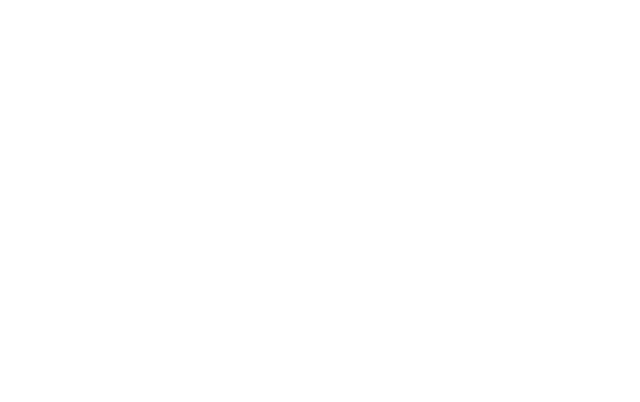
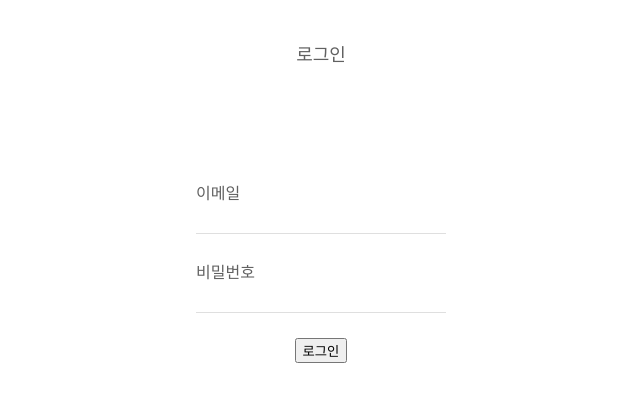
Before and after one commit to scenchive/scenchive.github.io, a React (Create React App) app: page /login in a window 1280 px wide. Before the commit this address had no page. Shown: the top 402 px of the page, without its empty margins (319-959 px from the left). Built offline with nearby package versions, Linux system fonts and the light colour scheme.

Commit message:
[ADD]로그인 가능(수정 필요)

```diff
--- a/src/App.js
+++ b/src/App.js
@@ -3,13 +3,15 @@ import logo from './logo.svg';
 import './App.css';
 import SignupStep1 from "./pages/Signup/SignupStep1/index.tsx"
 import SignupStep2 from "./pages/Signup/SignupStep2/index.tsx";
+import Login from "./pages/Login/index.tsx";
 
 function App() {
   return (
     <div className="App">
       <Routes>
-        <Route path="/" element={<SignupStep1 />} />
+        <Route path="/signupstep1" element={<SignupStep1 />} />
         <Route path="/signupstep2" element={<SignupStep2/>}/>
+        <Route path="/login" element={<Login/>}/>
       </Routes>
     </div>
   );
--- /dev/null
+++ b/src/pages/Login/index.tsx
@@ -0,0 +1,69 @@
+import React, { useRef } from "react";
+import { useState, useEffect } from "react";
+import { useNavigate, useLocation } from "react-router-dom";
+import {
+  Header,
+  Content,
+  LoginArea,
+  RowArea,
+  QuestionRow,
+  AnswerRow,
+}
+  // @ts-ignore
+  from './styles.tsx';
+// import ApiService from "../ApiService.js";
+import axios from "axios";
+
+const Login = () => {
+  const location = useLocation();
+  const navigate = useNavigate();
+  const [email, setEmail] = useState<string>("");
+  const [password, setPassword] = useState<string>("");
+
+  const goToHome = () => {
+    navigate("/")
+  }
+  const goBack = () => {
+    navigate(-1);
+  }
+  const Login = async () => {
+    const data={
+      email:email,
+      password:password,
+    }
+    await axios.post('/login', data)
+    .then((res)=>{
+      console.log(res)
+      if (res.data.token){
+        console.log('로그인 성공했습니다.')
+      }
+    })
+
+
+
+  }
+
+
+  return (
+    <div>
+      <Header>로그인</Header>
+      <Content>
+        <LoginArea>
+          <RowArea>
+            <QuestionRow>이메일</QuestionRow>
+            <AnswerRow type="text" onChange={(e: { target: { value: React.SetStateAction<string>; }; })=>setEmail(e.target.value)}/>
+          </RowArea>
+          <RowArea>
+            <QuestionRow>비밀번호</QuestionRow>
+            <AnswerRow type="password" onChange={(e: { target: { value: React.SetStateAction<string>; }; })=>setPassword(e.target.value)} />
+          </RowArea>
+
+        </LoginArea>
+
+        <button onClick={Login}>로그인</button>
+      </Content>
+    </div>
+  );
+};
+
+export default Login;
--- /dev/null
+++ b/src/pages/Login/styles.tsx
@@ -0,0 +1,52 @@
+import styled from "@emotion/styled"
+
+export const Header = styled.div`
+    label:header;
+    color:#616161;
+    font-size:18px;
+    margin-top:40px;
+`
+export const Content=styled.div`
+    label:content;
+    display:flex;
+    flex-direction:column;
+    jusify-content:center;
+    margin-top:50px;
+    padding-left:20px;
+    padding-right:20px;
+    align-items:center;
+`
+
+export const LoginArea=styled.div`
+    label:info-area;
+    align-items:start;
+    margin-top:64px;
+    display:flex;
+    flex-direction:column;
+
+`
+
+export const RowArea=styled.div`
+    max-width:90%;
+    min-width:250px;
+`
+
+export const QuestionRow=styled.div`
+    label:question-row;
+    width:fit-content;
+    color:#616161;
+    margin-right:auto;
+    margin-bottom:2px;
+`
+
+export const AnswerRow=styled.input`
+    label:answer-row;
+    height:25px;
+    width:-webkit-fill-available;
+    margin-bottom:25px;
+    border:none;
+    border-bottom:1px solid #DFDFDF;
+    background-color:transparent;
+    outline:none;
+    -webkit-box-shadow: 0 0 0 1000px white inset;
+`
--- a/src/pages/Signup/SignupStep2/index.tsx
+++ b/src/pages/Signup/SignupStep2/index.tsx
@@ -26,8 +26,10 @@ const SignupStep2 = () => {
 
   const imageRef = useRef<any>();
 
-  const goToHome = () => {
-    navigate("/")
+  const goToLogin = () => {
+    console.log('????')
+    navigate("/login");
+
   }
   const goBack = () => {
     navigate(-1);
@@ -87,7 +89,7 @@ const SignupStep2 = () => {
     console.log('image', profileImage)
     if (profileImage === "/assets/icon/icon-profile-picture.svg") {
       formData.append('image', "")
-    }else{
+    } else {
       formData.append('image', profileImage)
     }
     const data = {
@@ -103,12 +105,12 @@ const SignupStep2 = () => {
     )
       .then((res) => {
         console.log('res', res.data.email)
-        if (res.data.email){
+        if (res.data.email) {
           console.log('계정 생성 성공');
           signupKeyword();
         }
         else {
-        console.log('data', data)
+          console.log('data', data)
         }
       }
       ).catch((res) => {
@@ -129,15 +131,12 @@ const SignupStep2 = () => {
     }
     await axios.post('/survey', keyword_data)
       .then((res) => {
-        console.log('keyword', res)
-        // if (res?.data?.length > 0) {
-        //   console.log('키워드 저장 성공');
-        //   alert('회원가입에 성공했습니다.');
-        //   // goToLogin();
-        // } else {
-        //   console.log('키워드 저장 실패')
-        //   console.log('res', res)
-        // }
+        console.log('keyword', res?.data[0].utagId)
+        if (res.data[0].utagId> 0) {
+          console.log('키워드 저장 성공');
+          alert('회원가입에 성공했습니다.');
+          goToLogin();
+        }
       }
       ).catch((res) => {
         console.log(res)
```
